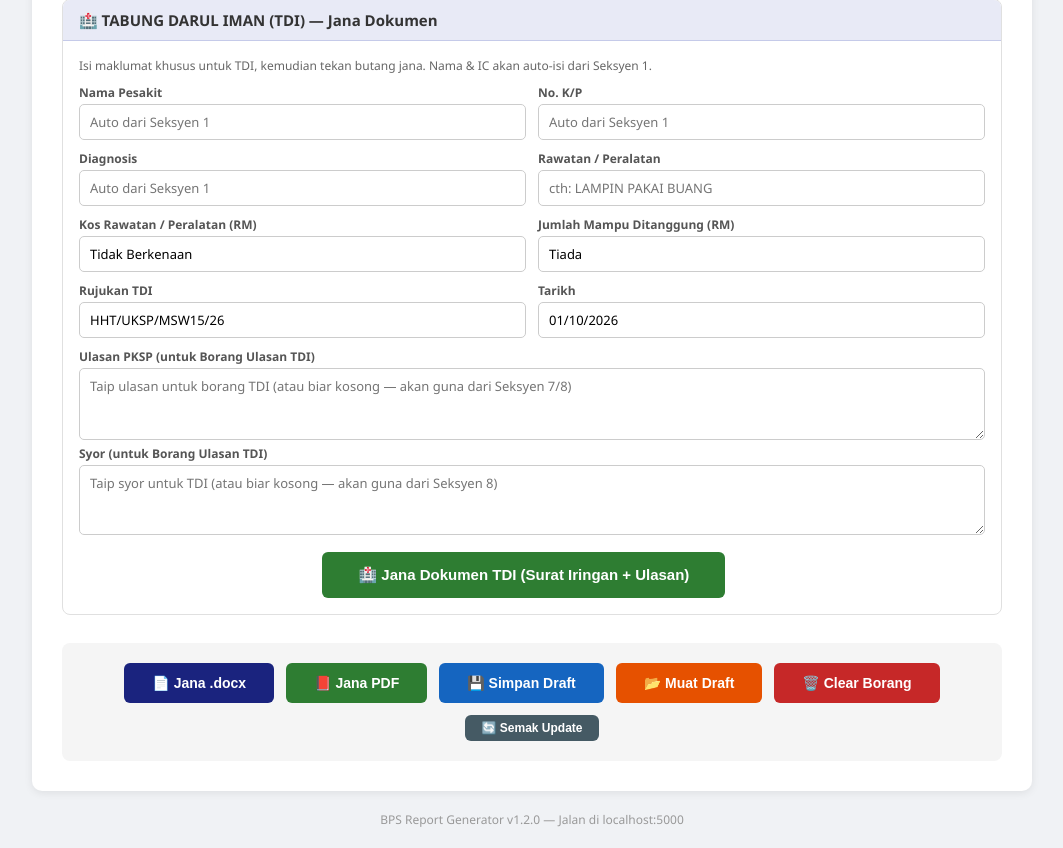
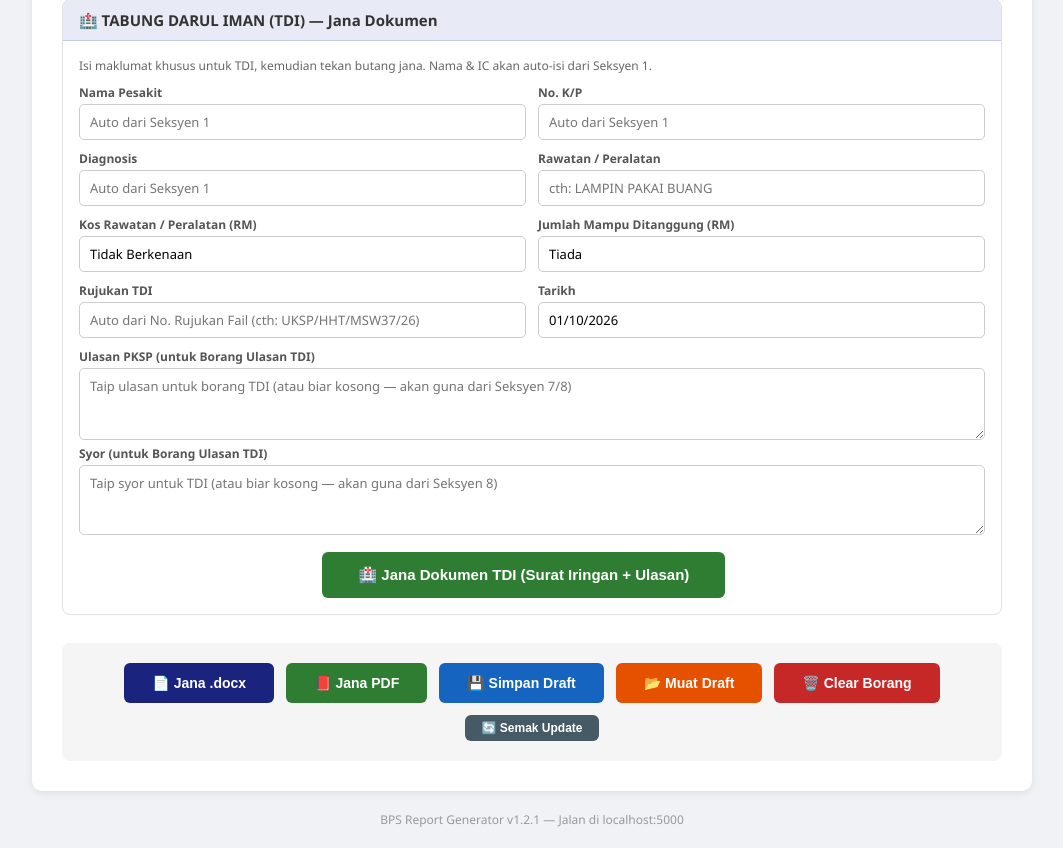
Before and after one commit to pkspconference2026/BPS-App, a Flask app: page / in a window 1280 px wide. Shown: the part 5643-6491 px from the top of the page, without its empty margins (108-1171 px from the left). Run offline with Flask 3, Linux system fonts and the light colour scheme.

Commit message:
v1.2.1: Ruj. Kami TDI auto UKSP/HHT/{No. Rujukan Fail}; placeholder MSW37/26; buang default value rujukan lama

```diff
--- a/app.py
+++ b/app.py
@@ -43,7 +43,7 @@ app.config['SECRET_KEY'] = 'bps-secret-kkm-2026'
 # ── Versi App & Update ──
 # Naikkan APP_VERSION bila ada perubahan. Update diagihkan guna manifest.json
 # (lihat fungsi /check_update dan /apply_update di bawah).
-APP_VERSION = '1.2.0'
+APP_VERSION = '1.2.1'
 
 # Flag: betul ke app ni jalan sebagai EXE PyInstaller?
 # Dalam EXE, auto-update dimatikan (fail sumber read-only dalam _MEIPASS).
@@ -1471,7 +1471,15 @@ def generate_tdi():
     os.makedirs(patient_dir, exist_ok=True)
 
     # Auto-tetapkan rujukan jika kosong
-    data['rujukan'] = request.form.get('rujukan', '').strip() or f"HHT/UKSP/MSW15/{datetime.now().year}"
+    # Prioriti: input manual Rujukan TDI > No. Rujukan Fail (UKSP/HHT/{fail}) > fallback
+    rujukan_input = request.form.get('rujukan', '').strip()
+    rujukan_fail = request.form.get('rujukan_fail', '').strip()
+    if rujukan_input:
+        data['rujukan'] = rujukan_input
+    elif rujukan_fail:
+        data['rujukan'] = f"UKSP/HHT/{rujukan_fail}"
+    else:
+        data['rujukan'] = f"HHT/UKSP/MSW15/{datetime.now().year}"
     data['tarikh_tdi'] = request.form.get('tarikh_tdi', '').strip() or _format_tarikh(datetime.now())
 
     # Field TDI
--- a/templates/index.html
+++ b/templates/index.html
@@ -79,7 +79,7 @@ table.ahli .btn-remove { background: #ef5350; color: #fff; border: none; border-
 <h2>1. MAKLUMAT PESAKIT</h2>
 <div class="section-body">
     <div class="form-row">
-        <div class="form-group"><label>No. Rujukan Fail</label><input name="rujukan_fail" placeholder="cth: BPS/07/2026"></div>
+        <div class="form-group"><label>No. Rujukan Fail</label><input name="rujukan_fail" placeholder="cth: MSW37/26"></div>
         <div class="form-group"><label>Tarikh Pendaftaran</label><input name="tarikh_daftar" value="{{ today }}"></div>
     </div>
     <div class="form-row">
@@ -396,7 +396,7 @@ table.ahli .btn-remove { background: #ef5350; color: #fff; border: none; border-
         <div class="form-group"><label>Jumlah Mampu Ditanggung (RM)</label><input name="tdi_mampu" value="Tiada"></div>
     </div>
     <div class="form-row">
-        <div class="form-group"><label>Rujukan TDI</label><input name="rujukan" placeholder="HHT/UKSP/MSW15/26" value="HHT/UKSP/MSW15/26"></div>
+        <div class="form-group"><label>Rujukan TDI</label><input name="rujukan" placeholder="Auto dari No. Rujukan Fail (cth: UKSP/HHT/MSW37/26)"></div>
         <div class="form-group"><label>Tarikh</label><input name="tarikh_tdi" value="{{ today }}"></div>
     </div>
     <div class="form-group"><label>Ulasan PKSP (untuk Borang Ulasan TDI)</label>
```
